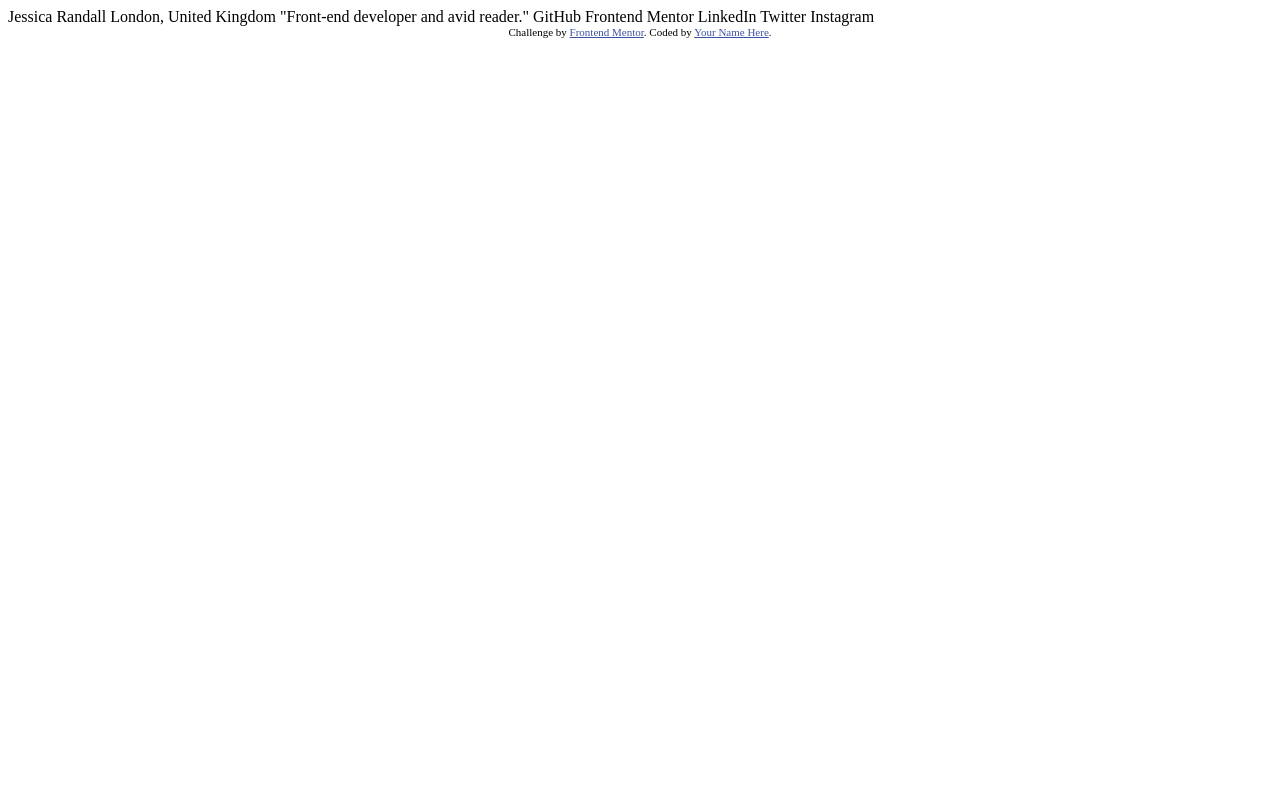
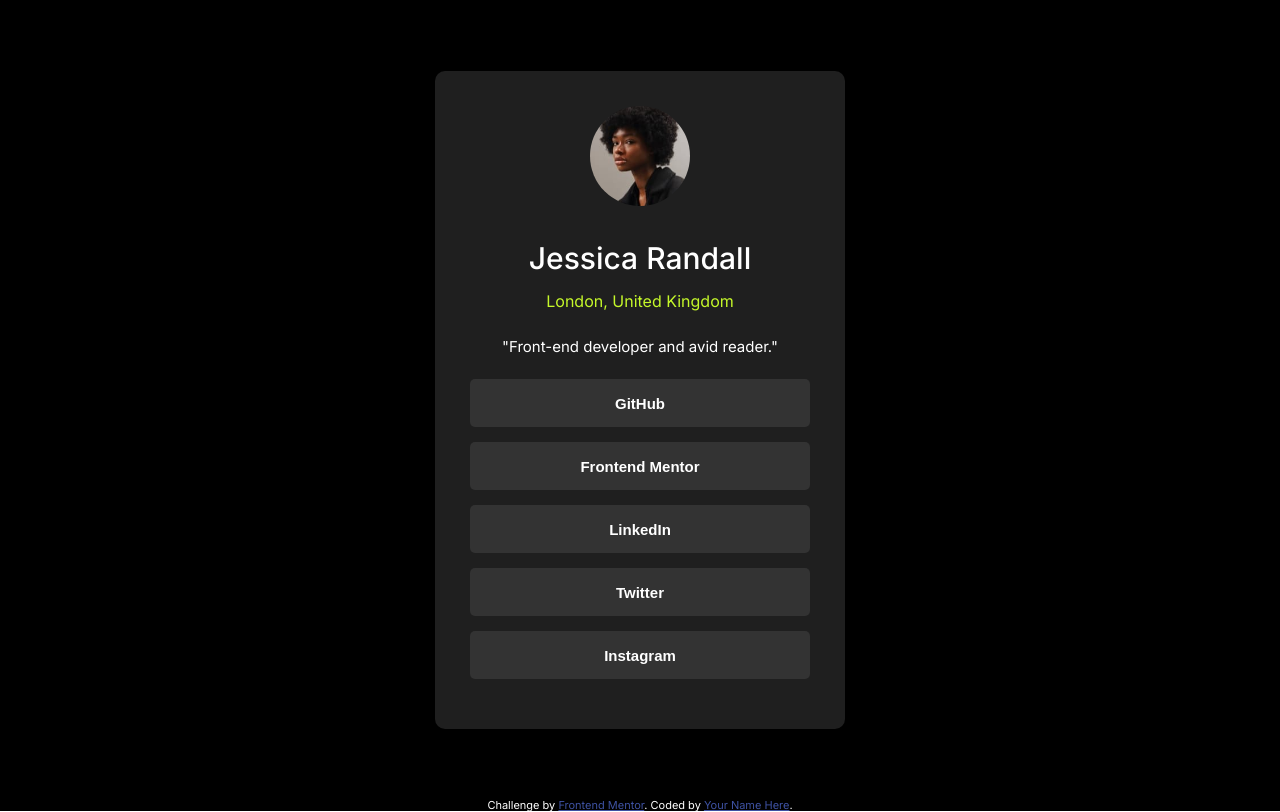
Before and after one commit to JotaJotaM1/social_links_profile, a plain HTML site: page index.html in a window 1280 px wide. Drawn offline with Linux system fonts and the light colour scheme.

Commit message:
finished

```diff
--- /dev/null
+++ b/css/reset.css
@@ -0,0 +1,48 @@
+/* http://meyerweb.com/eric/tools/css/reset/
+   v2.0 | 20110126
+   License: none (public domain)
+*/
+
+html, body, div, span, applet, object, iframe,
+h1, h2, h3, h4, h5, h6, p, blockquote, pre,
+a, abbr, acronym, address, big, cite, code,
+del, dfn, em, img, ins, kbd, q, s, samp,
+small, strike, strong, sub, sup, tt, var,
+b, u, i, center,
+dl, dt, dd, ol, ul, li,
+fieldset, form, label, legend,
+table, caption, tbody, tfoot, thead, tr, th, td,
+article, aside, canvas, details, embed,
+figure, figcaption, footer, header, hgroup,
+menu, nav, output, ruby, section, summary,
+time, mark, audio, video {
+	margin: 0;
+	padding: 0;
+	border: 0;
+	font-size: 100%;
+	font: inherit;
+	vertical-align: baseline;
+}
+/* HTML5 display-role reset for older browsers */
+article, aside, details, figcaption, figure,
+footer, header, hgroup, menu, nav, section {
+	display: block;
+}
+body {
+	line-height: 1;
+}
+ol, ul {
+	list-style: none;
+}
+blockquote, q {
+	quotes: none;
+}
+blockquote:before, blockquote:after,
+q:before, q:after {
+	content: '';
+	content: none;
+}
+table {
+	border-collapse: collapse;
+	border-spacing: 0;
+}
--- /dev/null
+++ b/css/style.css
@@ -0,0 +1,91 @@
+@import url(reset.css);
+@import url('https://fonts.googleapis.com/css2?family=Inter:ital,opsz,wght@0,14..32,100..900;1,14..32,100..900&display=swap');
+
+body {
+    font-family: "Inter", sans-serif;
+}
+
+main {
+    height: 100vh;
+    display: flex;
+    flex-direction: column;
+    justify-content: center;
+    align-items: center;
+    background-color: black;
+}
+
+.cnt-father {
+    background-color: hsl(0, 0%, 12%);
+    padding: 35px;
+    border-radius: 10px;
+    width: 75%;
+    max-width: 340px;
+}
+
+.cnt-info {
+    text-align: center;
+    color: hsl(0, 0%, 100%);
+}
+
+.imgAvatar {
+    width: 100px;
+    border-radius: 100%;
+    margin-bottom: 35px;
+}
+
+.titleOne {
+    font-size: 30px;
+    font-weight: 500;
+    margin-bottom: 15px;
+
+}
+
+.location {
+    font-weight: 400;
+    color: hsl(75, 94%, 57%);
+    margin: 20px 0 30px 0;
+}
+
+.profession {
+    margin-bottom: 25px;
+    font-size: 15px;
+}
+
+.cnt-social {
+    display: flex;
+    flex-direction: column;
+    justify-content: center;
+    align-items: center;
+}
+
+.btn {
+    height: 3rem;
+    width: 100%;
+    background-color: hsl(0, 0%, 20%);
+    border: none;
+    color: white;
+    font-size: 15px;
+    font-weight: 600;
+    margin-bottom: 15px;
+    border-radius: 5px;
+    cursor: pointer;
+}
+
+.btn:hover {
+    background-color: hsl(75, 94%, 57%);
+    color: black;
+}
+
+footer {
+    background-color: black;
+}
+
+.attribution {
+    font-size: 11px;
+    text-align: center;
+    color: white;
+}
+
+.attribution a {
+    color: hsl(228, 45%, 44%);
+}
--- a/index.html
+++ b/index.html
@@ -1,34 +1,38 @@
 <!DOCTYPE html>
 <html lang="en">
+
 <head>
-  <meta charset="UTF-8">
-  <meta name="viewport" content="width=device-width, initial-scale=1.0"> <!-- displays site properly based on user's device -->
+  <meta charset="UTF-8" />
+  <meta name="viewport" content="width=device-width, initial-scale=1.0" />
+  <link rel="icon" type="image/png" sizes="32x32" href="./assets/images/favicon-32x32.png" />
+  <title>Frontend Mentor | Social links profile</title>
+  <link rel="stylesheet" href="css/style.css" />
+</head>
 
-  <link rel="icon" type="image/png" sizes="32x32" href="./assets/images/favicon-32x32.png">
-
-  <title>Frontend Mentor | Social links profile</title>
-
-  <!-- Feel free to remove these styles or customise in your own stylesheet 👍 -->
-  <style>
-    .attribution { font-size: 11px; text-align: center; }
-    .attribution a { color: hsl(228, 45%, 44%); }
-  </style>
-</head>
 <body>
-
-  Jessica Randall
-  London, United Kingdom
-  "Front-end developer and avid reader."
-
-  GitHub
-  Frontend Mentor
-  LinkedIn
-  Twitter
-  Instagram
-
-  <div class="attribution">
-    Challenge by <a href="https://www.frontendmentor.io?ref=challenge" target="_blank">Frontend Mentor</a>.
-    Coded by <a href="#">Your Name Here</a>.
-  </div>
+  <main>
+    <div class="cnt-father">
+      <div class="cnt-info">
+        <img class="imgAvatar" src="/assets/images/avatar-jessica.jpeg" />
+        <h1 class="titleOne">Jessica Randall</h1>
+        <h2 class="location">London, United Kingdom</h2>
+        <h2 class="profession">"Front-end developer and avid reader."</h2>
+      </div>
+      <div class="cnt-social">
+        <button class="btn">GitHub</button>
+        <button class="btn">Frontend Mentor</button>
+        <button class="btn">LinkedIn</button>
+        <button class="btn">Twitter</button>
+        <button class="btn">Instagram</button>
+      </div>
+    </div>
+  </main>
+  <footer>
+    <div class="attribution">
+      Challenge by
+      <a href="https://www.frontendmentor.io?ref=challenge" target="_blank">Frontend Mentor</a>. Coded by <a
+        href="#">Your Name Here</a>.
+    </div>
+  </footer>
 </body>
 </html>
```
